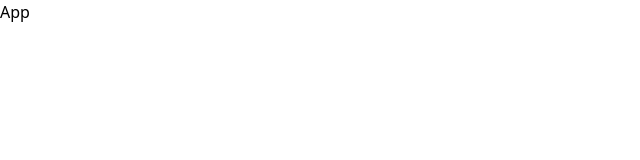
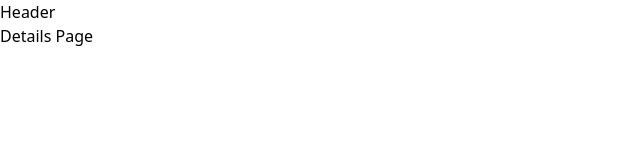
Before and after one commit to numberwang55/registry, a React (Vite) app: page /packages/1 in a window 1280 px wide. Shown: the top 160 px of the page, without its empty margins (0-640 px from the left). Built offline with nearby package versions, Linux system fonts and the light colour scheme.

Commit message:
created basic pages and react-router instance

```diff
--- a/package.json
+++ b/package.json
@@ -11,7 +11,8 @@
   },
   "dependencies": {
     "react": "^18.2.0",
-    "react-dom": "^18.2.0"
+    "react-dom": "^18.2.0",
+    "react-router-dom": "^6.23.1"
   },
   "devDependencies": {
     "@types/react": "^18.2.66",
--- a/src/App.tsx
+++ b/src/App.tsx
@@ -1,7 +1,32 @@
+import { createBrowserRouter, RouterProvider } from "react-router-dom"
+import Root from "./pages/Root"
+import HomePage from "./pages/HomePage"
+import SearchPage from "./pages/SearchPage"
+import DetailsPage from "./pages/DetailsPage"
 
+const router = createBrowserRouter([
+  {
+    path: "/",
+    element: <Root/>,
+    children: [
+      {
+        index: true,
+        element: <HomePage/>
+      },
+      {
+        path: "/search",
+        element: <SearchPage/>
+      },
+      {
+        path: "/packages/:name",
+        element: <DetailsPage/>
+      }
+    ]
+  }
+])
 function App() {
   return (
-    <div>App</div>
+    <RouterProvider router={router}/>
   )
 }
 
--- /dev/null
+++ b/src/components/Header.tsx
@@ -0,0 +1,3 @@
+export default function Header() {
+  return <div>Header</div>
+}
--- /dev/null
+++ b/src/pages/DetailsPage.tsx
@@ -0,0 +1,3 @@
+export default function DetailsPage() {
+  return <div>Details Page</div>
+}
--- /dev/null
+++ b/src/pages/HomePage.tsx
@@ -0,0 +1,3 @@
+export default function HomePage() {
+  return <div>Home Page</div>
+}
--- /dev/null
+++ b/src/pages/Root.tsx
@@ -0,0 +1,11 @@
+import Header from "../components/Header";
+import { Outlet } from "react-router-dom";
+
+export default function Root() {
+  return (
+    <div>
+      <Header />
+      <Outlet />
+    </div>
+  );
+}
--- /dev/null
+++ b/src/pages/SearchPage.tsx
@@ -0,0 +1,3 @@
+export default function SearchPage() {
+  return <div>Search Page</div>
+}
```
Also changed, not shown: 1 other file (tests, documents, lock files or other folders).
